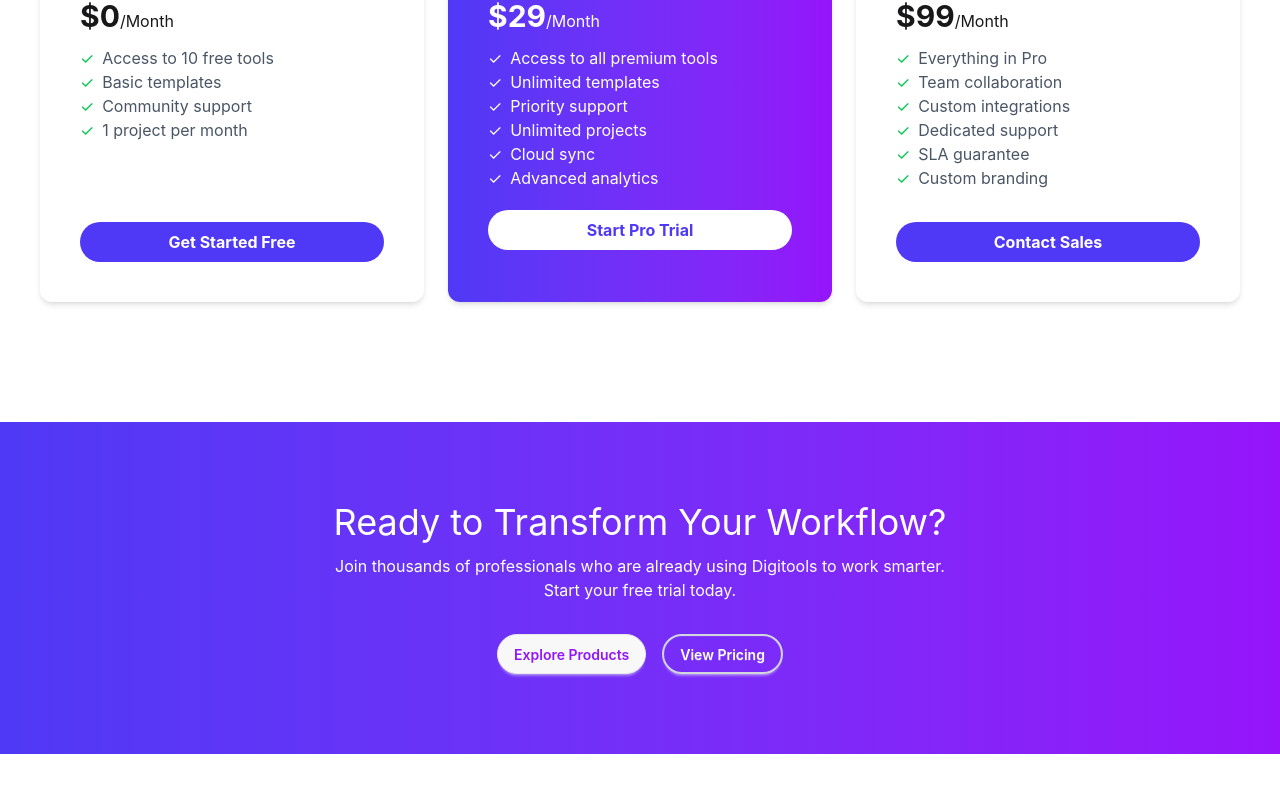
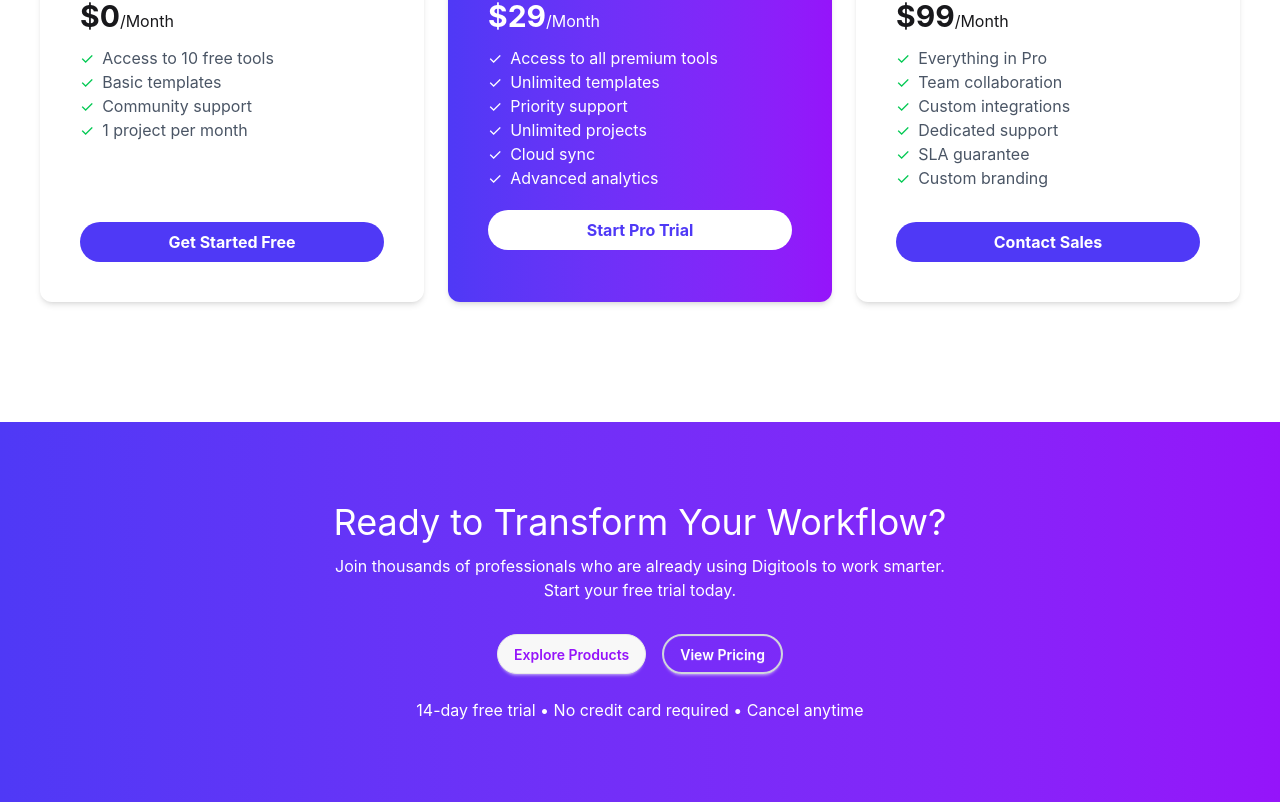
Before and after one commit to Saddam2508/B13-A06-Saddam, a React (Vite) app: page / in a window 1280 px wide. Shown: the part 2201-3003 px from the top of the page. Before the commit the page ends 2955 px from the top, so only its background shows below. Built offline with nearby package versions, Linux system fonts and the light colour scheme.

Commit message:
Ready to Transform Your Workflow updated

```diff
--- a/src/components/Workflow.jsx
+++ b/src/components/Workflow.jsx
@@ -19,6 +19,9 @@ const Workflow = () => {
           View Pricing
         </button>
       </div>
+      <p className="text-center text-white mt-6">
+        14-day free trial • No credit card required • Cancel anytime
+      </p>
     </div>
   );
 };
```
